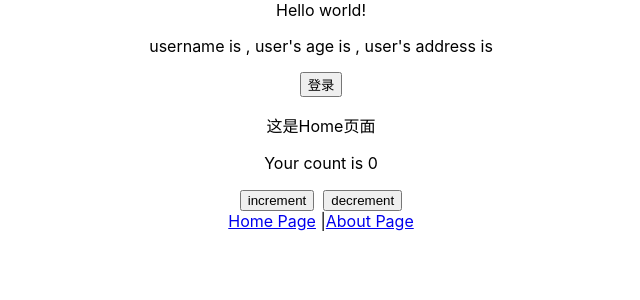
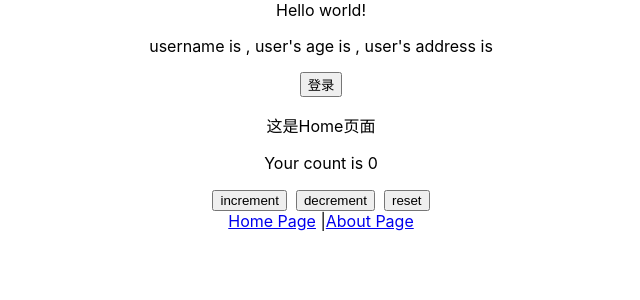
Before and after one commit to webRambler/react-ts-practice, a React (Create React App) app: page /home in a window 1280 px wide. Shown: the top 300 px of the page, without its empty margins (319-959 px from the left). Built offline with nearby package versions, Linux system fonts and the light colour scheme.

Commit message:
feat：修改reducer

```diff
--- a/src/components/Counter.tsx
+++ b/src/components/Counter.tsx
@@ -1,13 +1,73 @@
+// import React, { useReducer } from 'react'
+
+// type StateType = {
+//     count: number;
+// }
+
+// type ActionType = {
+//     type: string;
+//     payload: number;
+// }
+
+// const initialState = {count: 0}
+
+// function countReducer(state: StateType, action: ActionType) {
+//     switch (action.type) {
+//         case 'increment':
+//             return {count: state.count + action.payload}
+//             break;
+//         case 'decrement':
+//             return {count: state.count - action.payload}
+//             break;
+//         default:
+//             return state
+//             break;
+//     }
+// }
+
+// export default function Counter() {
+//     const [state, dispatch] = useReducer(countReducer, initialState)
+
+//     const _increment = () => {
+//         dispatch({
+//             type: 'increment',
+//             payload: 1
+//         })
+//     }
+
+//     const _decrement = () => {
+//         dispatch({
+//             type: 'decrement',
+//             payload: 1
+//         })
+//     }
+
+//     return (
+//         <div>
+//             <p>Your count is {state.count}</p>
+//             <button onClick={_increment}>increment</button>&nbsp;&nbsp;
+//             <button onClick={_decrement}>decrement</button>
+//         </div>
+//     )
+// }
+
+
 import React, { useReducer } from 'react'
 
 type StateType = {
     count: number;
 }
 
-type ActionType = {
-    type: string;
+type UpdateActionType = {
+    type: 'increment' | 'decrement';
     payload: number;
 }
+
+type ResetActionType = {
+    type: 'reset';
+}
+
+type ActionType = UpdateActionType | ResetActionType;
 
 const initialState = {count: 0}
 
@@ -19,8 +79,8 @@ function countReducer(state: StateType, action: ActionType) {
         case 'decrement':
             return {count: state.count - action.payload}
             break;
-        default:
-            return state
+        case 'reset':
+            return initialState
             break;
     }
 }
@@ -42,11 +102,18 @@ export default function Counter() {
         })
     }
 
+    const _reset = () => {
+        dispatch({
+            type: 'reset'
+        })
+    }
+
     return (
         <div>
             <p>Your count is {state.count}</p>
             <button onClick={_increment}>increment</button>&nbsp;&nbsp;
-            <button onClick={_decrement}>decrement</button>
+            <button onClick={_decrement}>decrement</button>&nbsp;&nbsp;
+            <button onClick={_reset}>reset</button>
         </div>
     )
 }
```
